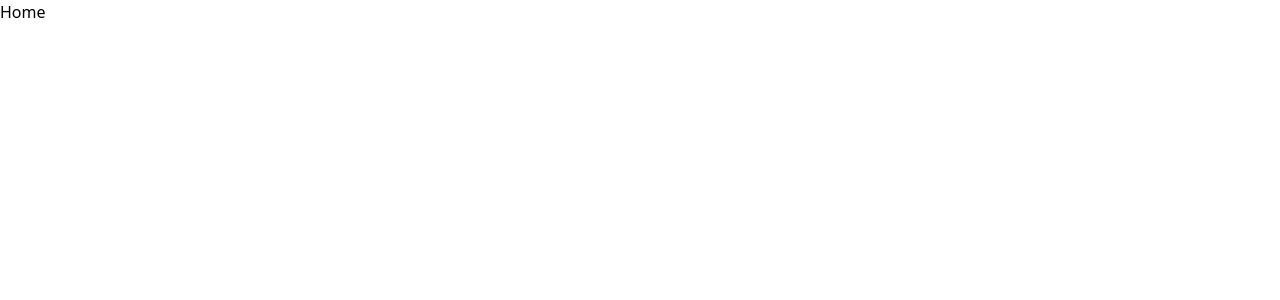
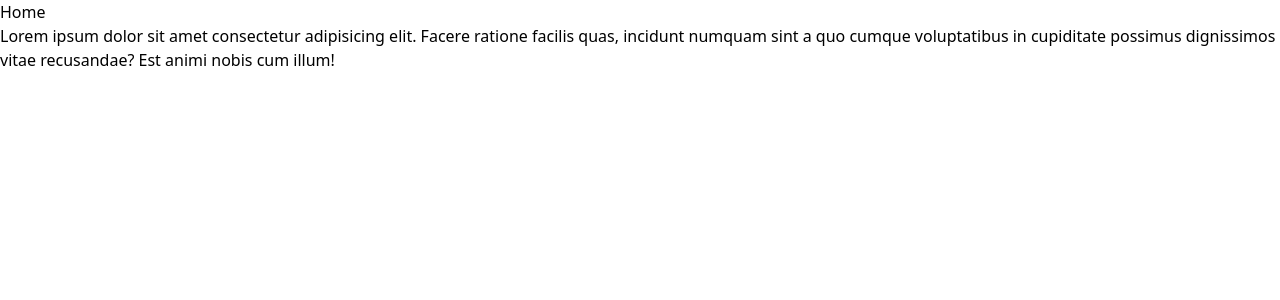
Before and after one commit to Roshen-Perera/nintrix-app, a Next.js app: page / in a window 1280 px wide. Shown: the top 300 px of the page. Built offline with nearby package versions, Linux system fonts and the light colour scheme.

Commit message:
fix: add paragraph to Home component for improved content display

```diff
--- a/app/page.tsx
+++ b/app/page.tsx
@@ -4,6 +4,7 @@ const Home = () => {
   return (
     <div>
       <h2>Home</h2>
+      <p>Lorem ipsum dolor sit amet consectetur adipisicing elit. Facere ratione facilis quas, incidunt numquam sint a quo cumque voluptatibus in cupiditate possimus dignissimos vitae recusandae? Est animi nobis cum illum!</p>
     </div>
   )
 }
```
